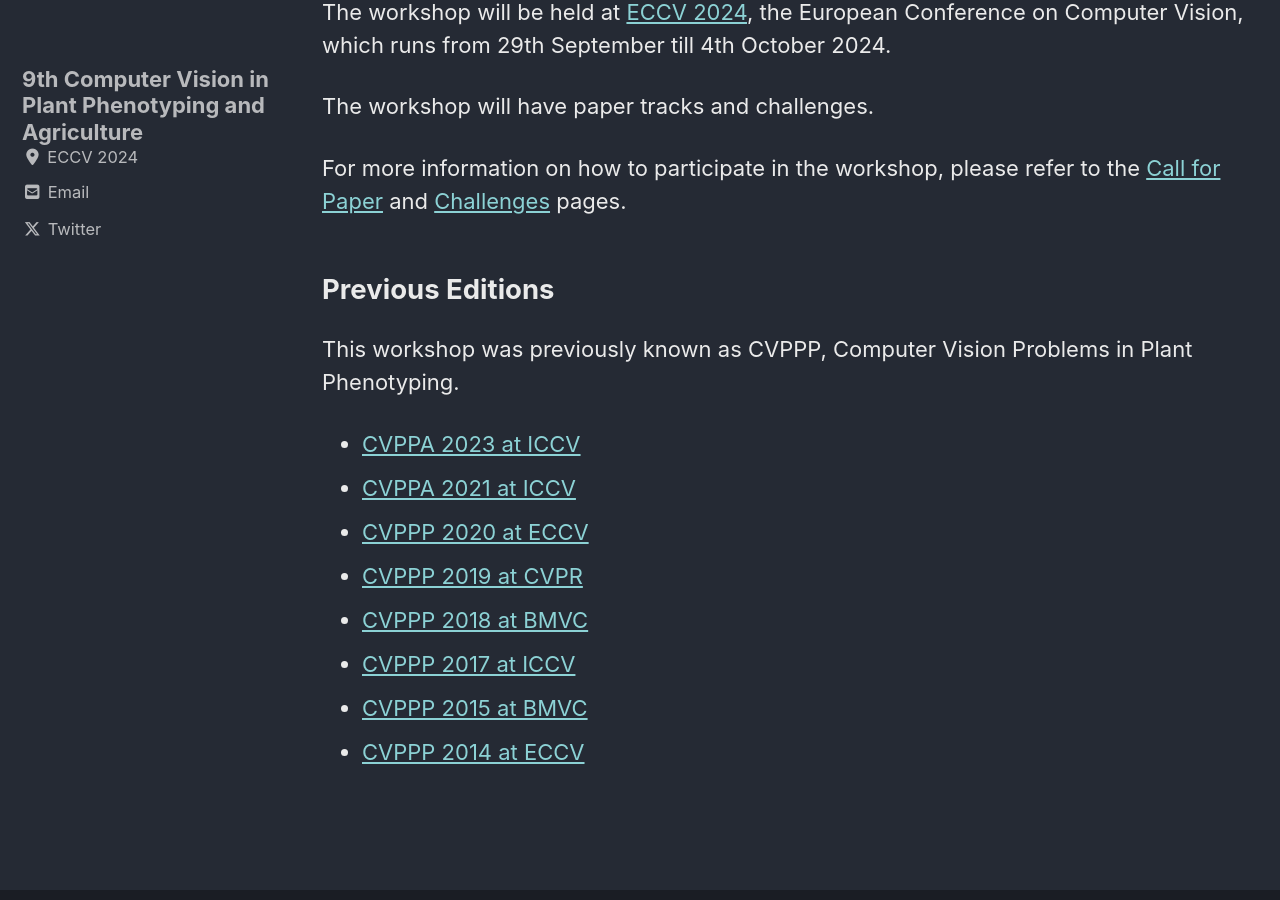
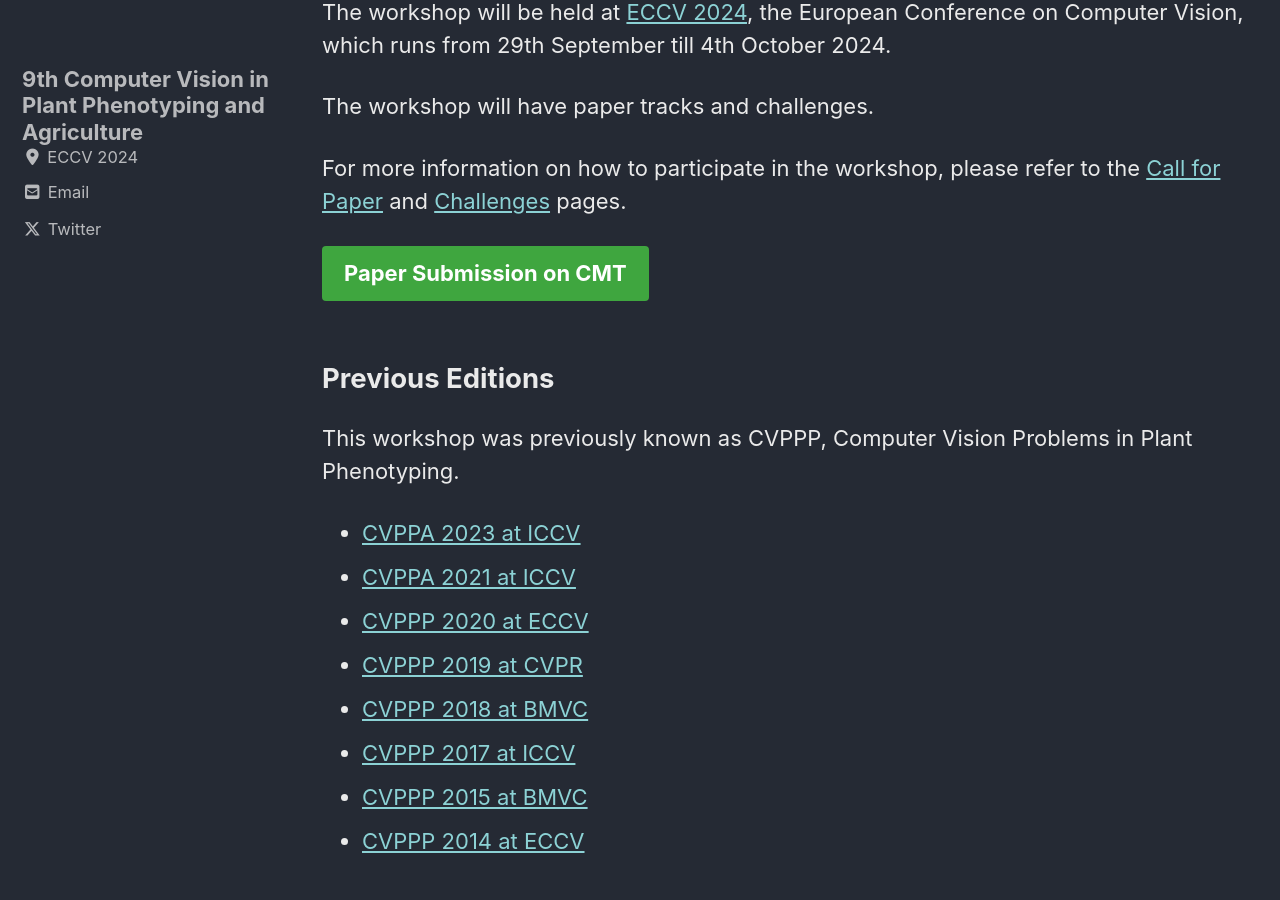
Before and after one commit to cvppa2024/cvppa2024.github.io, a Jekyll site: the page built from _pages/home.md, in a window 1280 px wide and 900 px high, scrolled down 342 px. Built offline with Jekyll 4.4.1, drawn with Linux system fonts in a browser that asks for light colours; cached includes are drawn as plain includes.

Commit message:
Update home.md
added submission button on the homepage

```diff
--- a/_pages/home.md
+++ b/_pages/home.md
@@ -13,6 +13,7 @@ The workshop will have paper tracks and challenges.
 
 For more information on how to participate in the workshop, please refer to the [Call for Paper](/cfp) and [Challenges](/challenges) pages.
 
+<a href="https://cmt3.research.microsoft.com/CVPPA2024" target="_blank" class="btn btn--success btn--large">Paper Submission on CMT</a>
 
 ## Previous Editions
 
```
